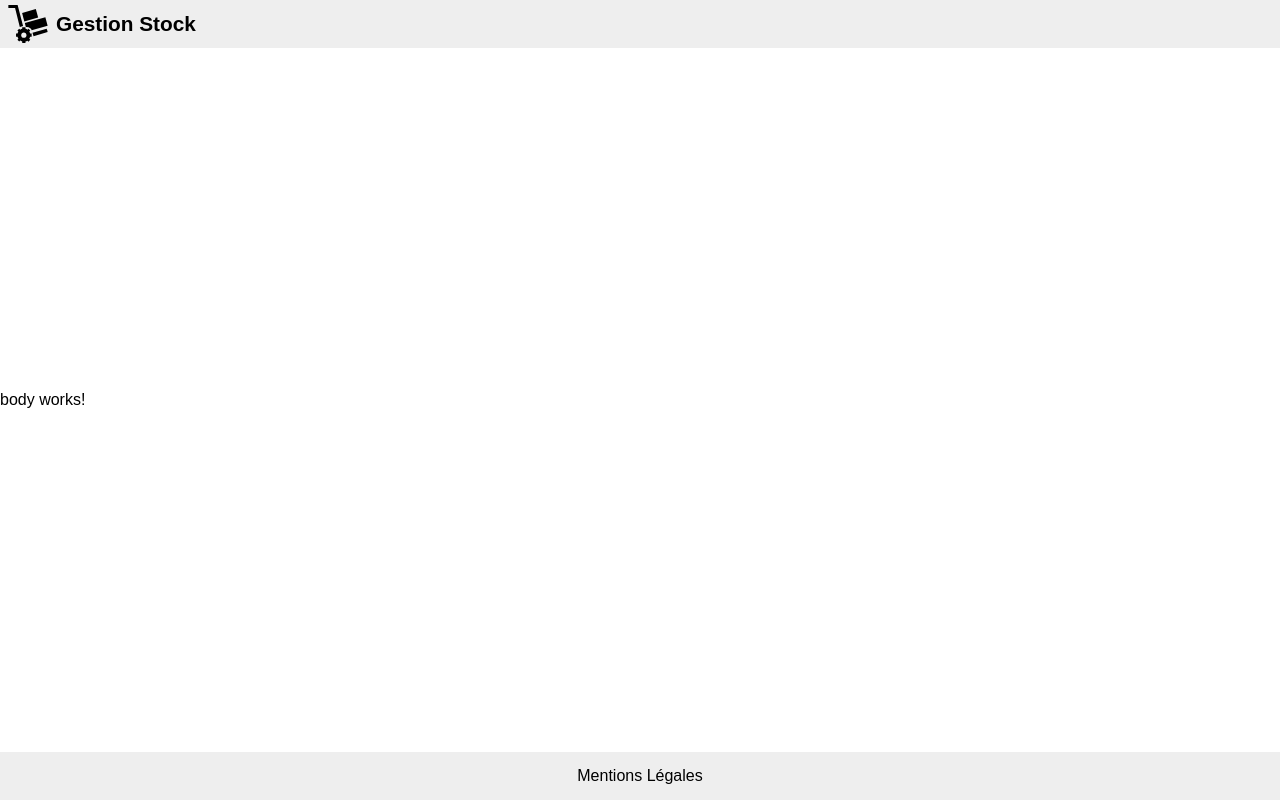
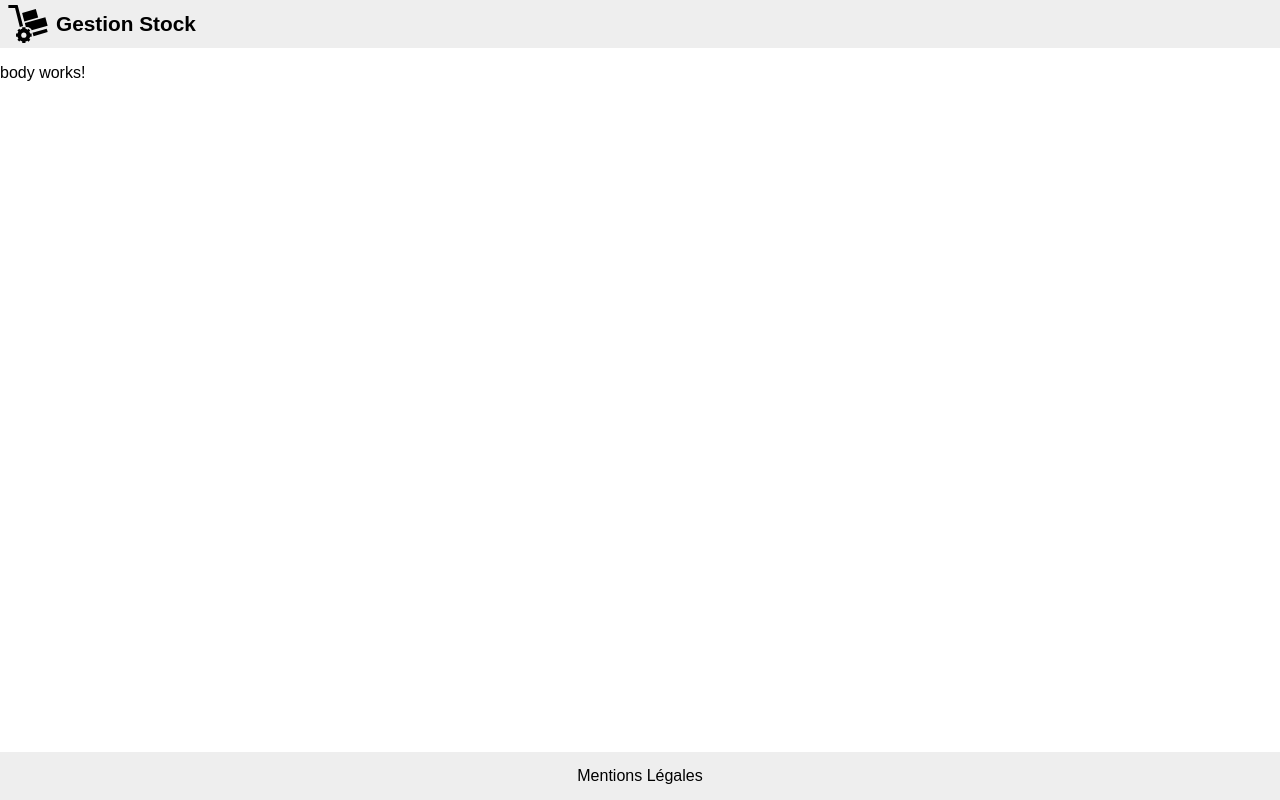
Before and after one commit to jlg-formation/agu-april-2023, an Angular app in the folder front/: page / in a window 1280 px wide. Built offline with nearby package versions, Linux system fonts and the light colour scheme.

Commit message:
dev: added body flex grow

```diff
--- a/front/src/app/layout/body/body.component.scss
+++ b/front/src/app/layout/body/body.component.scss
@@ -0,0 +1,3 @@
+:host {
+  flex: 1;
+}
```
